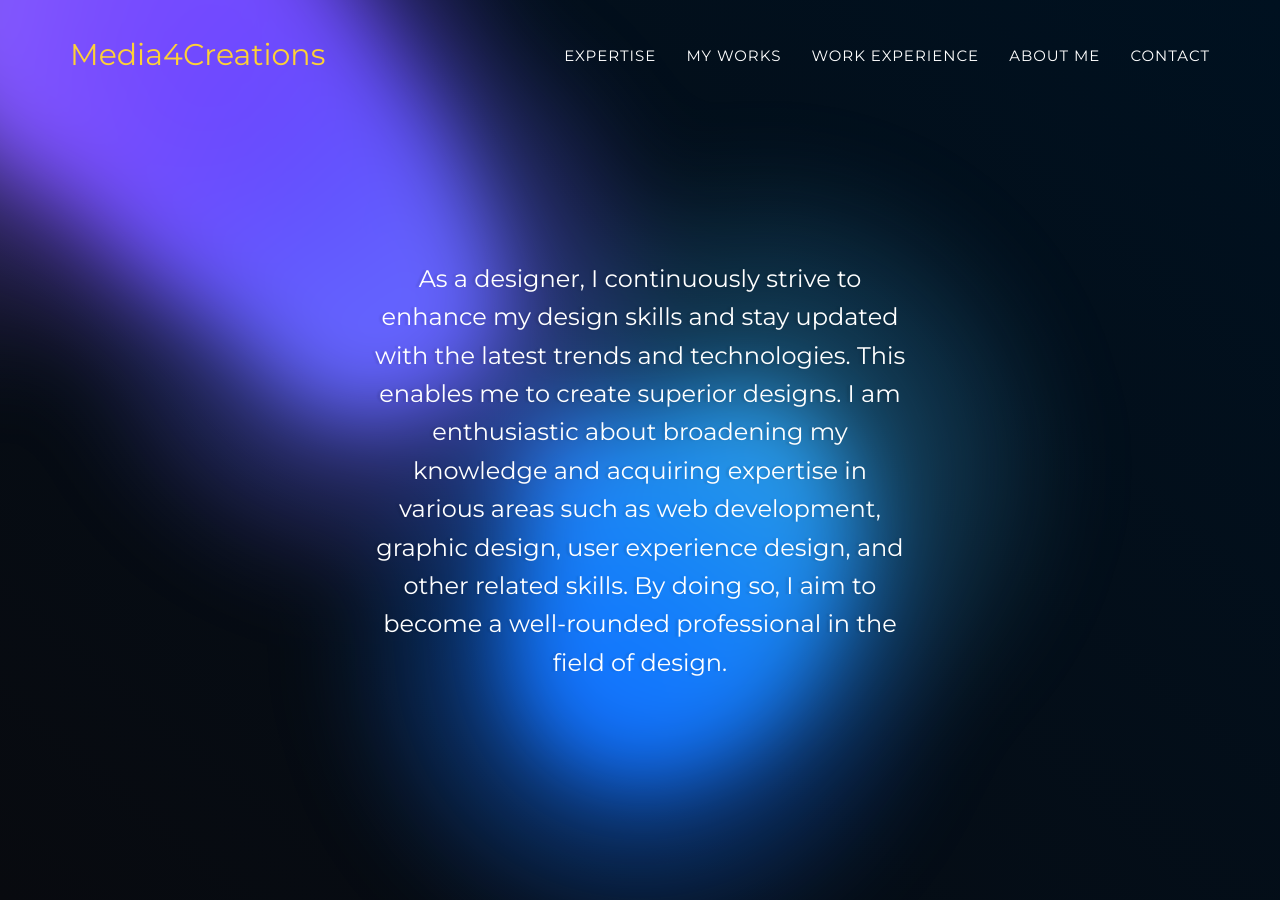
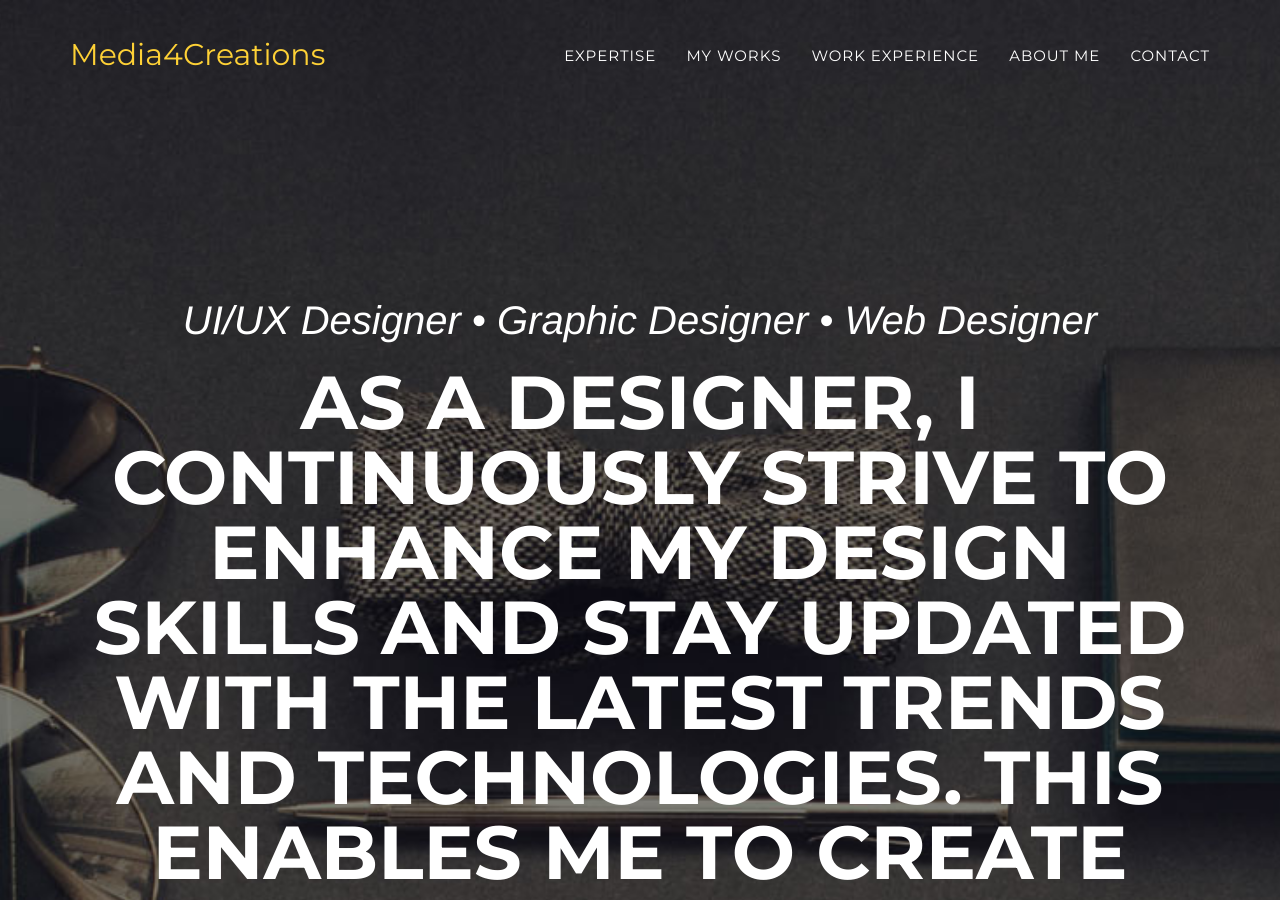
Before and after one commit to media4creations/aboutme, a Jekyll site: the page built from index.html, in a window 1280 px wide and 900 px high. Built offline with Jekyll 4.4.1, drawn with Linux system fonts in a browser that asks for light colours; some web fonts are replaced.

Commit message:
Update header.html

```diff
--- a/_includes/header.html
+++ b/_includes/header.html
@@ -43,7 +43,7 @@
 
     <!-- Header -->
     <header>
-        <div class="card">
+        <!--<div class="card">
           <svg viewBox="0 0 100% 100%" xmlns='http://www.w3.org/2000/svg' class="noise">
             <filter id='noiseFilter'>
               <feTurbulence type='fractalNoise' baseFrequency='0.85' numOctaves='6' stitchTiles='stitch' />
@@ -52,7 +52,7 @@
             <rect width='100%' height='100%' preserveAspectRatio="xMidYMid meet" filter='url(#noiseFilter)' />
           </svg>
           <div class="content">
-            <!--<h1>Joel<span>Jarina</span></h1>-->
+           <h1>Joel<span>Jarina</span></h1>
             <p>As a designer, I continuously strive to enhance my design skills and stay updated with the latest trends and technologies. This enables me to create superior designs. I am enthusiastic about broadening my knowledge and acquiring expertise in various areas such as web development, graphic design, user experience design, and other related skills. By doing so, I aim to become a well-rounded professional in the field of design.</p>
           </div>
         </div>
@@ -81,14 +81,14 @@
             <div class="g5"></div>
             <div class="interactive"></div>
           </div>
+        </div>-->
+        <div class="container">
+            <div class="intro-text">
+                <div class="intro-lead-in">UI/UX Designer • Graphic Designer • Web Designer</div>
+                <div class="intro-heading">As a designer, I continuously strive to enhance my design skills and stay updated with the latest trends and technologies. This enables me to create superior designs. I am enthusiastic about broadening my knowledge and acquiring expertise in various areas such as web development, graphic design, user experience design, and other related skills. By doing so, I aim to become a well-rounded professional in the field of design.</div>
+                <!--<a href="#services" class="page-scroll btn btn-xl">Tell Me More</a>-->
+            </div>
         </div>
-        <!--<div class="container">
-            <div class="intro-text">
-                <div class="intro-lead-in">Welcome To Our Studio!</div>
-                <div class="intro-heading">It's Nice To Meet You</div>
-                <a href="#services" class="page-scroll btn btn-xl">Tell Me More</a>
-            </div>
-        </div>-->
     </header>
 <!--
         {% for page in site.pages %}
```
